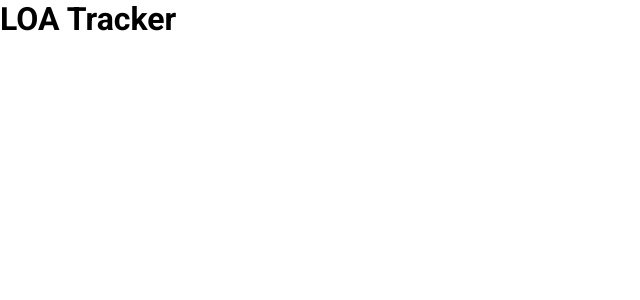
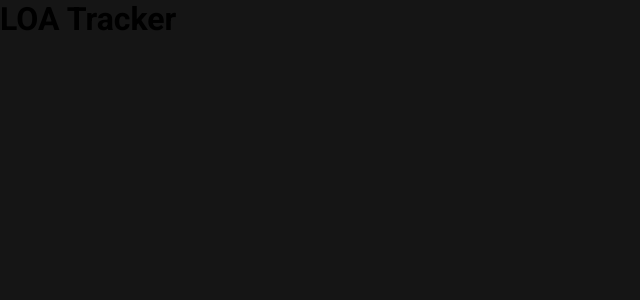
Before and after one commit to Aelnara/loa-tracker, a React (Create React App) app: page / in a window 1280 px wide. Shown: the top 300 px of the page, without its empty margins (0-640 px from the left). Built offline with nearby package versions, Linux system fonts and the light colour scheme.

Commit message:
feat: index background-color

```diff
--- a/src/index.css
+++ b/src/index.css
@@ -3,6 +3,7 @@ body {
     font-family: -apple-system, BlinkMacSystemFont, 'Segoe UI', 'Roboto', 'Oxygen', 'Ubuntu', 'Cantarell', 'Fira Sans', 'Droid Sans', 'Helvetica Neue', sans-serif;
     -webkit-font-smoothing: antialiased;
     -moz-osx-font-smoothing: grayscale;
+    background-color: #151515;
 }
 
 code {
```
